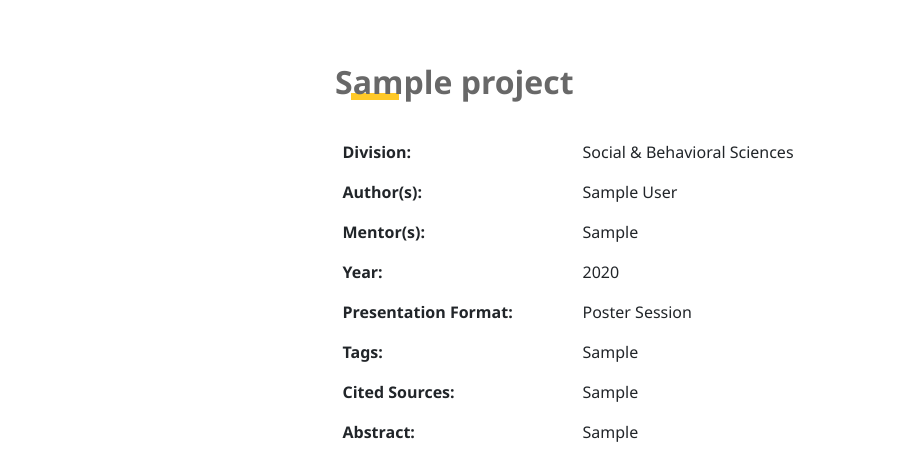
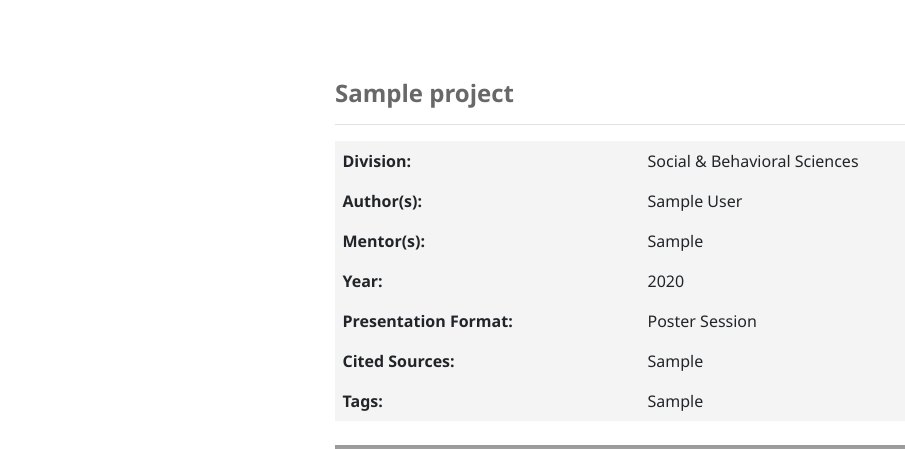
Before and after one commit to thu-tnguyen/spars-web-app, a Django app: page /projects/00000000-0000-0000-0000-000000000001/ in a window 1280 px wide. Shown: the part 57-506 px from the top of the page, without its empty margins (0-905 px from the left). Run offline with Django 3.2, Linux system fonts and the light colour scheme; tables that the repository leaves empty hold one stand-in row (values such as "Sample post"); some libraries are stand-ins or nearby versions; grey boxes are pictures that could not be loaded.

Commit message:
Project display updated

```diff
--- a/pages/static/pages/css/style.css
+++ b/pages/static/pages/css/style.css
@@ -163,7 +163,7 @@ td{
     height: 650px;
     background-color: #f4f4f4;
     padding: 5rem 2rem;
-    margin-bottom: 3rem;
+    margin-bottom: 5rem;
 }
 
 /*
--- a/templates/home.html
+++ b/templates/home.html
@@ -72,7 +72,7 @@
         <!-- About Us -->
         <div class="my-5" style="padding-top: .7rem;"></div>
         <div class="custom-card shadow-lg" id="about">
-            <img class="left-bottom-decoration" src="{% static 'pages/images/low-poly.png' %}">
+            <!--<img class="left-bottom-decoration" src="{% static 'pages/images/low-poly.png' %}">-->
             <h1>About us</h1>
             <div class="deco-layout-block"></div>
             <p>Lorem ipsum dolor sit amet, consectetuer adipiscing elit, sed diam nonummy nibh euismod tincidunt ut laoreet dolore magna aliquam erat volutpat. Ut wisi enim ad minim veniam, quis nostrud exerci tation ullamcorper suscipit lobortis nisl ut aliquip ex ea commodo consequat. Duis autem vel eum iriure dolor in hendrerit in vulputate velit esse molestie consequat.</p>
--- a/templates/projects.html
+++ b/templates/projects.html
@@ -11,11 +11,11 @@
     {% block content %}
 
     <div class="container custom-container">
-        <h2>{{ object.title }}</h2>
-        <!-- Draw decorative layout block-->
-        <div class="deco-layout-block"></div>
+      <div class="d-flex justify-content-between flex-wrap flex-md-nowrap align-items-center pt-3 pb-2 mb-3 border-bottom">
+        <h4>{{ object.title }}</h4>
+      </div>
 
-        <table>
+        <table class="container" style="background: #f4f4f4">
             <tr>
                 <td><strong>Division: </strong></td>
                 <td>{{ object.get_division_display }}</td>
@@ -41,23 +41,19 @@
                 <td>{{ object.get_presentation_format_display }}</td>
             </tr>
             <tr>
+                    <td><strong>Cited Sources: </strong></td>
+                    <td>{{ object.cited_source }}</td>
+                </tr>
+            <tr>
                 <td><strong>Tags: </strong></td>
                 <td>{{ object.tagline }}</td>
-            </tr>
-            <tr>
-                <td><strong>Cited Sources: </strong></td>
-                <td>{{ object.cited_source }}</td>
-            </tr>
-            <tr>
-                <td><strong>Abstract: </strong></td>
-                <td>{{ object.abstract }}</td>
             </tr>
         </table>
 
         <img src="" alt="">
-        <iframe class="col mx-auto d-block"  width="640" height="360" style="padding: 0" src="https://www.youtube.com/embed/tgbNymZ7vqY"></iframe>
-        <strong>Paper:</strong>
-        <p>{{ object.paper }}</p>
+        <iframe class="col mx-auto d-block"  width="640" height="360" style="padding: 0" src="https://www.youtube.com/watch?v=wS5rn2ZLttU"></iframe>
+        <strong>Abstract:</strong>
+        <p>{{ object.abstract }}</p>
 
     </div>
 
```
